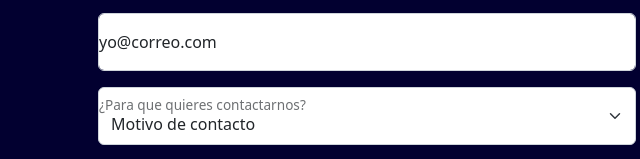
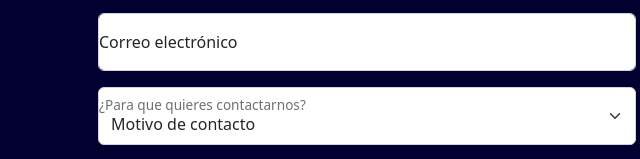
Before and after one commit to Joselito0015/Eruditoh_coursera, a website: page html/contact.html in a window 1280 px wide. Shown: the part 337-496 px from the top of the page, 273-913 px from the left. Drawn offline with nearby package versions, Linux system fonts and the light colour scheme.

Commit message:
contact +

```diff
--- a/html/contact.html
+++ b/html/contact.html
@@ -66,7 +66,7 @@
                 <div class="row  mb-3">
                   <div class="form-floating col-12">
                     <input type="email" class="form-control" id="email" placeholder="yo@correo.com">
-                    <label for="email">yo@correo.com</label>
+                    <label for="email">Correo electrónico</label>
                   </div>
                 </div>
 
```
